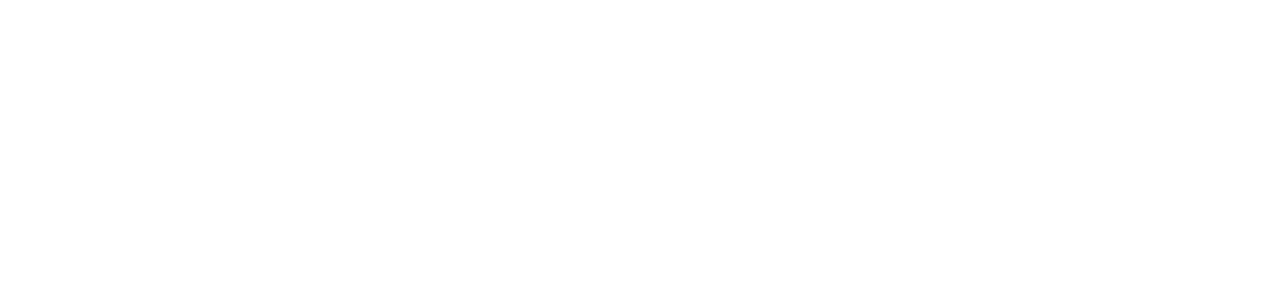
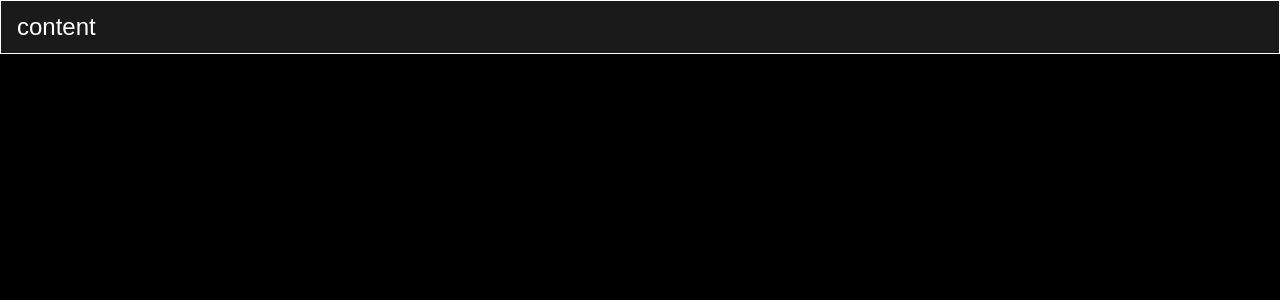
Before and after one commit to StiliyanStoyanov/reddit-clone, a React (Create React App) app in the folder client/: page / in a window 1280 px wide. Shown: the top 300 px of the page. Built offline with nearby package versions, Linux system fonts and the light colour scheme.

Commit message:
added emotion library and set up some basic html styles

```diff
--- a/client/package.json
+++ b/client/package.json
@@ -3,6 +3,8 @@
   "version": "0.1.0",
   "private": true,
   "dependencies": {
+    "@emotion/core": "^10.0.28",
+    "@emotion/styled": "^10.0.27",
     "@testing-library/jest-dom": "^4.2.4",
     "@testing-library/react": "^9.5.0",
     "@testing-library/user-event": "^7.2.1",
--- a/client/public/index.html
+++ b/client/public/index.html
@@ -3,7 +3,7 @@
   <head>
     <meta charset="utf-8" />
     <meta name="viewport" content="width=device-width, initial-scale=1" />
-    <title>React App</title>
+    <title>Echo Blue</title>
   </head>
   <body>
     <noscript>You need to enable JavaScript to run this app.</noscript>
--- a/client/src/components/App.js
+++ b/client/src/components/App.js
@@ -1,10 +1,11 @@
 import React from 'react';
+// import styled from "@emotion/styled";
+import Navigation from "./Navigation/Navigation";
 
-function App() {
+
+const App = () => {
   return (
-    <div className="App">
-
-    </div>
+      <Navigation/>
   );
 }
 
--- /dev/null
+++ b/client/src/components/Navigation/Navigation.js
@@ -0,0 +1,24 @@
+import React from 'react';
+import styled from "@emotion/styled";
+import { unit, colors } from "../../styles";
+
+const Navigation = styled.nav`
+  background-color: ${colors.darkGray};
+  border: 1px solid ${colors.white};
+  padding: ${unit}px ${unit*2}px;
+`
+
+const NavigationBar = () => {
+
+
+    return (
+        <header>
+            <Navigation>
+                content
+            </Navigation>
+        </header>
+    )
+}
+
+
+export default NavigationBar
--- /dev/null
+++ b/client/src/components/Navigation/Search.js
@@ -0,0 +1,2 @@
+import React from 'react';
+import { jsx, css } from "@emotion/core";
--- a/client/src/index.js
+++ b/client/src/index.js
@@ -1,11 +1,14 @@
 import React from 'react';
 import ReactDOM from 'react-dom';
-import './index.css';
+import { Global } from "@emotion/core";
+import { globalStyles } from './styles'
 import App from './components/App';
+
 
 ReactDOM.render(
   <React.StrictMode>
-    <App />
+      <Global styles={globalStyles}/>
+      <App />
   </React.StrictMode>,
   document.getElementById('root')
 );
--- /dev/null
+++ b/client/src/styles.js
@@ -0,0 +1,27 @@
+import { css } from "@emotion/core";
+
+export const unit = 8;
+export const colors = {
+    darkGray: '#1a1a1b',
+    white: '#ffffff',
+    black: '#000000',
+};
+
+export const globalStyles = css`
+  html {
+    box-sizing: border-box;
+    min-height: 100vh;
+    font-size: ${unit * 3}px;
+    line-height: 1.5;
+  }
+  body {
+    margin: 0;
+    padding: 0;
+    font-family: sans-serif;
+    background-color: ${colors.black};
+    color: ${colors.white};
+  }
+  *, *::before, *::after {
+    box-sizing: inherit;
+  }
+`
```
Also changed, not shown: client/src/components/Navigation/Dropdown.js (added, +17 -0 lines), client/src/index.css (deleted), 1 other file (tests, documents, lock files or other folders).
